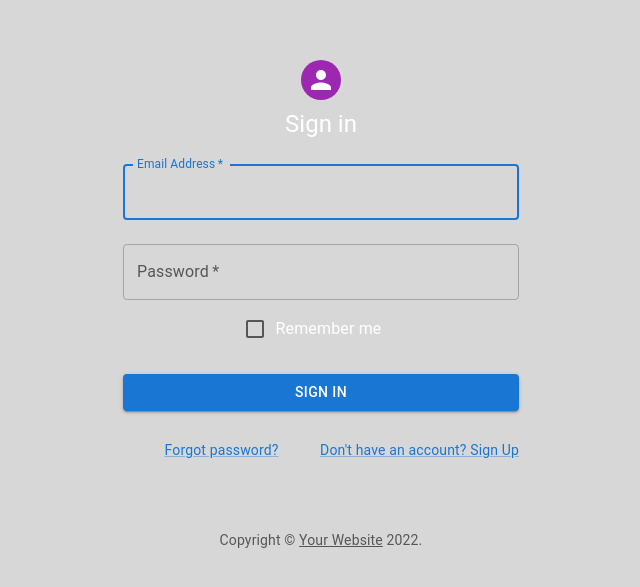
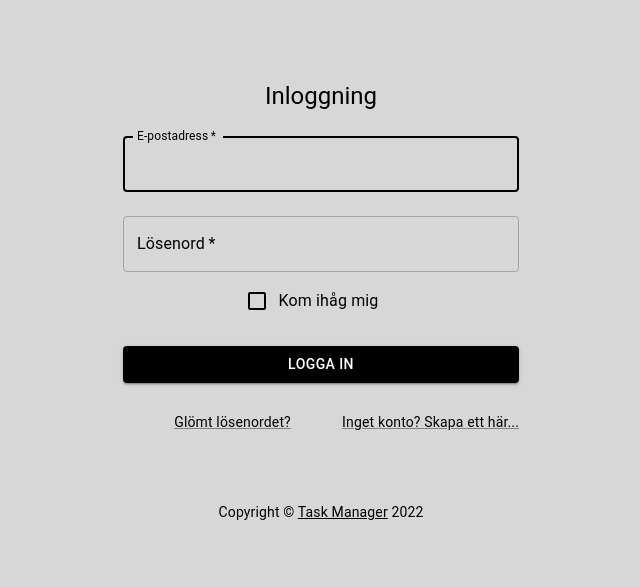
Before and after one commit to talebhammoude/task-manager, a React (Create React App) app in the folder the-app/: page / in a window 1280 px wide. Shown: the part 115-702 px from the top of the page, without its empty margins (319-959 px from the left). Built offline with nearby package versions, Linux system fonts and the light colour scheme.

Commit message:
style login page

```diff
--- a/the-app/src/App.css
+++ b/the-app/src/App.css
@@ -14,3 +14,13 @@
   font-size: calc(10px + 2vmin);
   color: white;
 }
+
+
+
+h1 {
+  color: black;
+}
+
+span {
+  color:black;
+}
--- a/the-app/src/Components/Login/index.js
+++ b/the-app/src/Components/Login/index.js
@@ -1,5 +1,4 @@
 import * as React from 'react';
-import Avatar from '@mui/material/Avatar';
 import Button from '@mui/material/Button';
 import CssBaseline from '@mui/material/CssBaseline';
 import TextField from '@mui/material/TextField';
@@ -17,16 +16,32 @@ function Copyright(props) {
   return (
     <Typography variant="body2" color="text.secondary" align="center" {...props}>
       {'Copyright © '}
-      <Link color="inherit" href="https://mui.com/">
-        Your Website
+      <Link color="inherit" href="https://notez.se">
+        Task Manager
       </Link>{' '}
       {new Date().getFullYear()}
-      {'.'}
+      {''}
     </Typography>
   );
 }
 
-const theme = createTheme();
+const theme = createTheme({
+
+  palette: {
+    primary: {
+      main: '#000000',
+    },
+    secondary: {
+      main: '#000000',
+    },
+    text: {
+      primary: "#000000",
+      secondary: "#000000"
+    }
+  },
+
+
+});
 
 export default function SignIn() {
   const handleSubmit = (event) => {
@@ -50,11 +65,9 @@ export default function SignIn() {
             alignItems: 'center',
           }}
         >
-          <Avatar sx={{ m: 1, bgcolor: 'secondary.main' }}>
 
-          </Avatar>
-          <Typography component="h1" variant="h5">
-            Sign in
+          <Typography id='login-title' component="h1" variant="h5">
+            Inloggning
           </Typography>
           <Box component="form" onSubmit={handleSubmit} noValidate sx={{ mt: 1 }}>
             <TextField
@@ -62,7 +75,7 @@ export default function SignIn() {
               required
               fullWidth
               id="email"
-              label="Email Address"
+              label="E-postadress"
               name="email"
               autoComplete="email"
               autoFocus
@@ -72,14 +85,14 @@ export default function SignIn() {
               required
               fullWidth
               name="password"
-              label="Password"
+              label="Lösenord"
               type="password"
               id="password"
               autoComplete="current-password"
             />
             <FormControlLabel
               control={<Checkbox value="remember" color="primary" />}
-              label="Remember me"
+              label="Kom ihåg mig"
             />
             <Button
               type="submit"
@@ -87,17 +100,17 @@ export default function SignIn() {
               variant="contained"
               sx={{ mt: 3, mb: 2 }}
             >
-              Sign In
+              Logga in
             </Button>
             <Grid container>
               <Grid item xs>
                 <Link href="#" variant="body2">
-                  Forgot password?
+                  Glömt lösenordet?
                 </Link>
               </Grid>
               <Grid item>
                 <Link href="#" variant="body2">
-                  {"Don't have an account? Sign Up"}
+                  {"Inget konto? Skapa ett här..."}
                 </Link>
               </Grid>
             </Grid>
```
